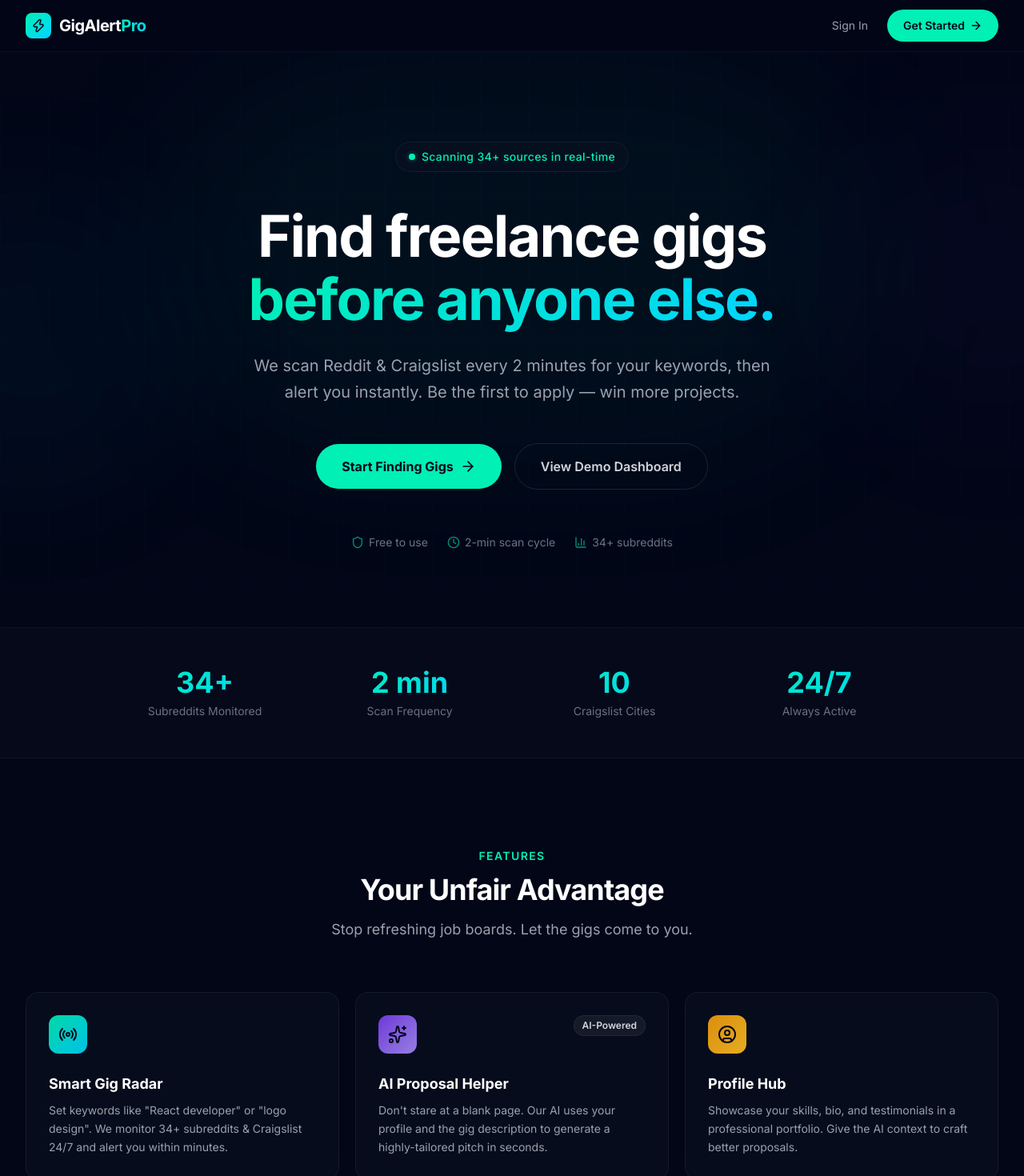
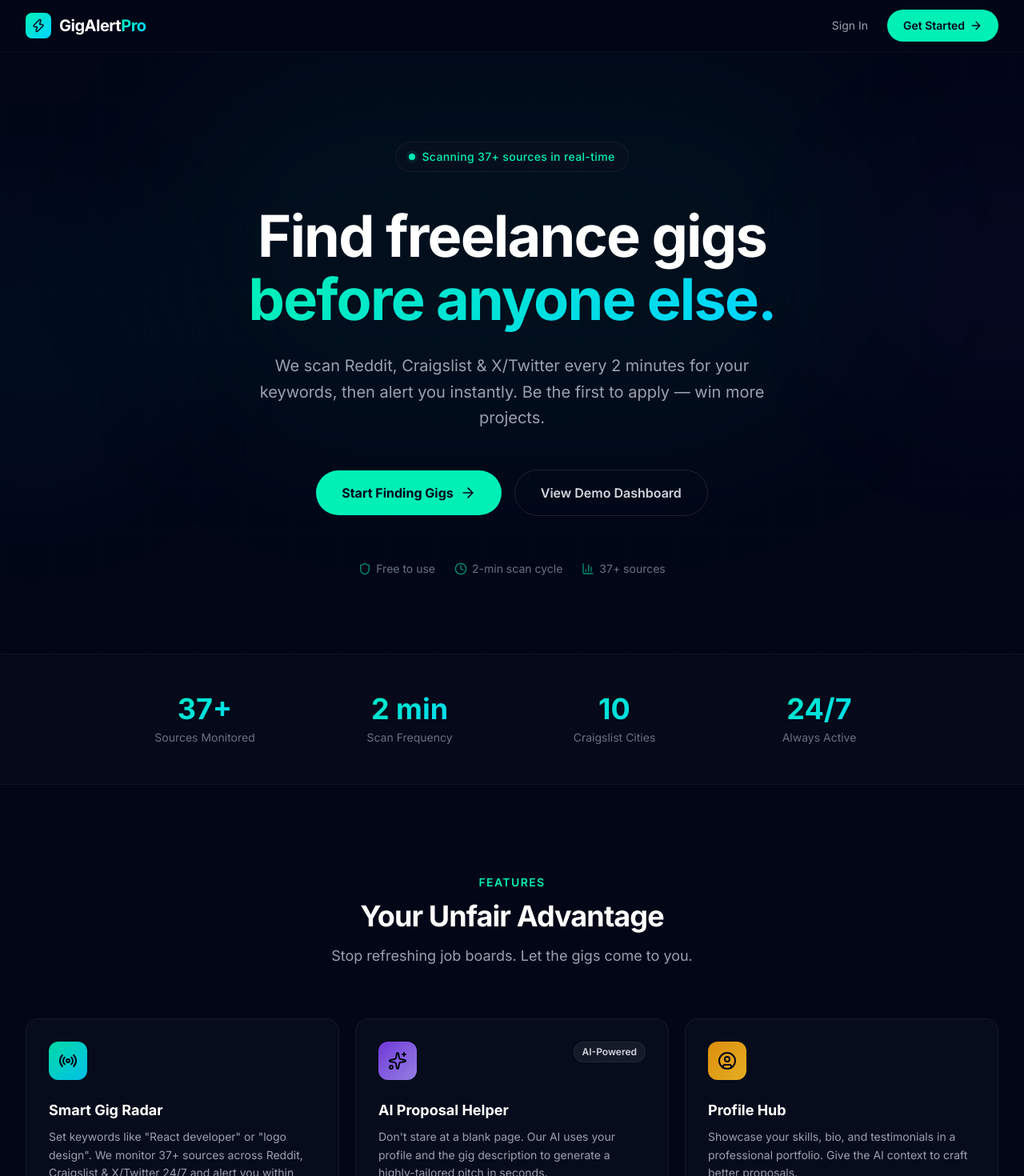
Before and after one commit to kobbybright120/gigalertpro, a React (Vite) app: page /landing in a window 1280 px wide. Shown: the top 1470 px of the page at 80% size. Built offline with nearby package versions, Linux system fonts and the light colour scheme; no server answers.

Commit message:
fix: update source counts to 37+, mention X/Twitter everywhere, fix PremiumBanner price, guard window.supabase for dev only

```diff
--- a/src/components/PremiumBanner.jsx
+++ b/src/components/PremiumBanner.jsx
@@ -8,7 +8,7 @@ export default function PremiumBanner() {
         <div>
           <p className="font-semibold text-white">Upgrade to Premium</p>
           <p className="text-sm text-gray-400">
-            Unlimited alerts, AI proposals & priority scanning – $5/month
+            Unlimited alerts, AI proposals & priority scanning – $19/month
           </p>
         </div>
       </div>
--- a/src/lib/supabase.js
+++ b/src/lib/supabase.js
@@ -11,7 +11,7 @@ export const supabase = createClient(supabaseUrl, supabaseAnonKey);
 
 // Expose for quick debugging in browser console (dev only)
 try {
-  if (typeof window !== "undefined") window.supabase = supabase;
+  if (typeof window !== "undefined" && import.meta.env.DEV) window.supabase = supabase;
 } catch (e) {
   // ignore
 }
--- a/src/pages/DashboardPage.jsx
+++ b/src/pages/DashboardPage.jsx
@@ -102,8 +102,8 @@ export default function DashboardPage() {
             glow: hotCount > 0,
           },
           {
-            label: "Sources",
-            value: "34+ subs",
+            label: "Sources Scanned",
+            value: "37+",
             icon: Globe,
             color: "text-purple-400",
             bg: "bg-gradient-to-br from-purple-400/10 to-purple-400/5",
@@ -213,7 +213,7 @@ export default function DashboardPage() {
                 Scanning Sources...
               </h3>
               <p className="text-gray-500 text-sm mt-1">
-                Searching Reddit & Craigslist for gigs matching your keywords
+                Searching Reddit, Craigslist & X/Twitter for gigs matching your keywords
               </p>
             </div>
           ) : topAlerts.length > 0 ? (
--- a/src/pages/LandingPage.jsx
+++ b/src/pages/LandingPage.jsx
@@ -65,7 +65,7 @@ export default function LandingPage() {
               <span className="relative inline-flex rounded-full h-2 w-2 bg-[#00F0B5]"></span>
             </span>
             <span className="text-sm text-[#00F0B5] font-medium tracking-wide">
-              Scanning 34+ sources in real-time
+              Scanning 37+ sources in real-time
             </span>
           </div>
 
@@ -75,8 +75,9 @@ export default function LandingPage() {
           </h1>
 
           <p className="mt-7 text-lg sm:text-xl text-gray-400 max-w-2xl mx-auto leading-relaxed">
-            We scan Reddit & Craigslist every 2 minutes for your keywords, then
-            alert you instantly. Be the first to apply — win more projects.
+            We scan Reddit, Craigslist & X/Twitter every 2 minutes for your
+            keywords, then alert you instantly. Be the first to apply — win
+            more projects.
           </p>
 
           <div className="flex flex-col sm:flex-row items-center justify-center gap-4 mt-12">
@@ -104,7 +105,7 @@ export default function LandingPage() {
               <Clock className="w-4 h-4 text-[#00F0B5]/60" /> 2-min scan cycle
             </span>
             <span className="flex items-center gap-1.5">
-              <BarChart3 className="w-4 h-4 text-[#00F0B5]/60" /> 34+ subreddits
+              <BarChart3 className="w-4 h-4 text-[#00F0B5]/60" /> 37+ sources
             </span>
           </div>
         </div>
@@ -114,7 +115,7 @@ export default function LandingPage() {
       <section className="relative border-y border-white/[0.04] bg-[#0B1120]/40">
         <div className="max-w-5xl mx-auto px-4 py-12 grid grid-cols-2 md:grid-cols-4 gap-8">
           {[
-            { value: "34+", label: "Subreddits Monitored" },
+            { value: "37+", label: "Sources Monitored" },
             { value: "2 min", label: "Scan Frequency" },
             { value: "10", label: "Craigslist Cities" },
             { value: "24/7", label: "Always Active" },
@@ -148,7 +149,7 @@ export default function LandingPage() {
             <FeatureCard
               icon={Radio}
               title="Smart Gig Radar"
-              description='Set keywords like "React developer" or "logo design". We monitor 34+ subreddits & Craigslist 24/7 and alert you within minutes.'
+              description='Set keywords like "React developer" or "logo design". We monitor 37+ sources across Reddit, Craigslist & X/Twitter 24/7 and alert you within minutes.'
               accent="from-[#00F0B5] to-[#00D4FF]"
             />
             <FeatureCard
@@ -349,7 +350,7 @@ export default function LandingPage() {
                 <BenefitItem text="Be the first to apply to high-paying gigs" />
                 <BenefitItem text="Save 10+ hours a week on prospecting" />
                 <BenefitItem text="Increase your response rate with AI pitches" />
-                <BenefitItem text="Cover Reddit + Craigslist automatically" />
+                <BenefitItem text="Cover Reddit, Craigslist & X/Twitter automatically" />
               </div>
 
               <Link
```
